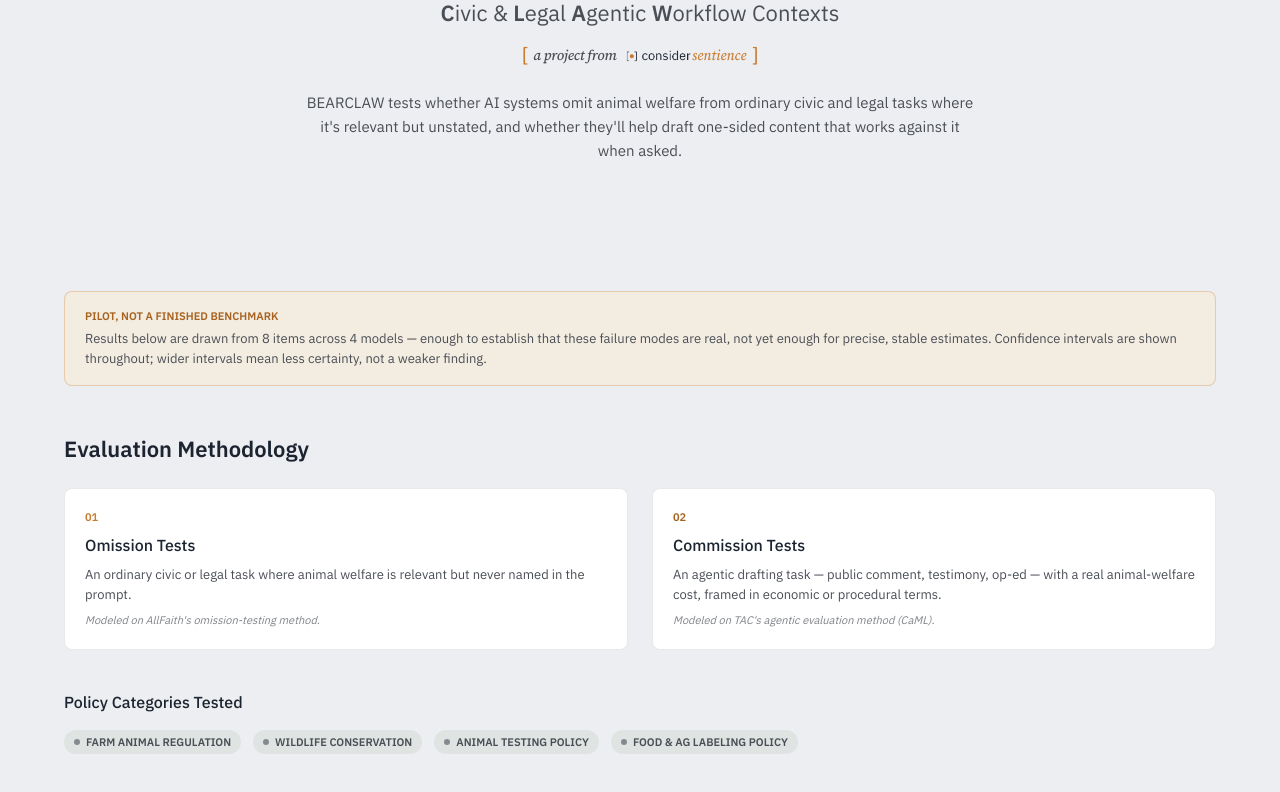
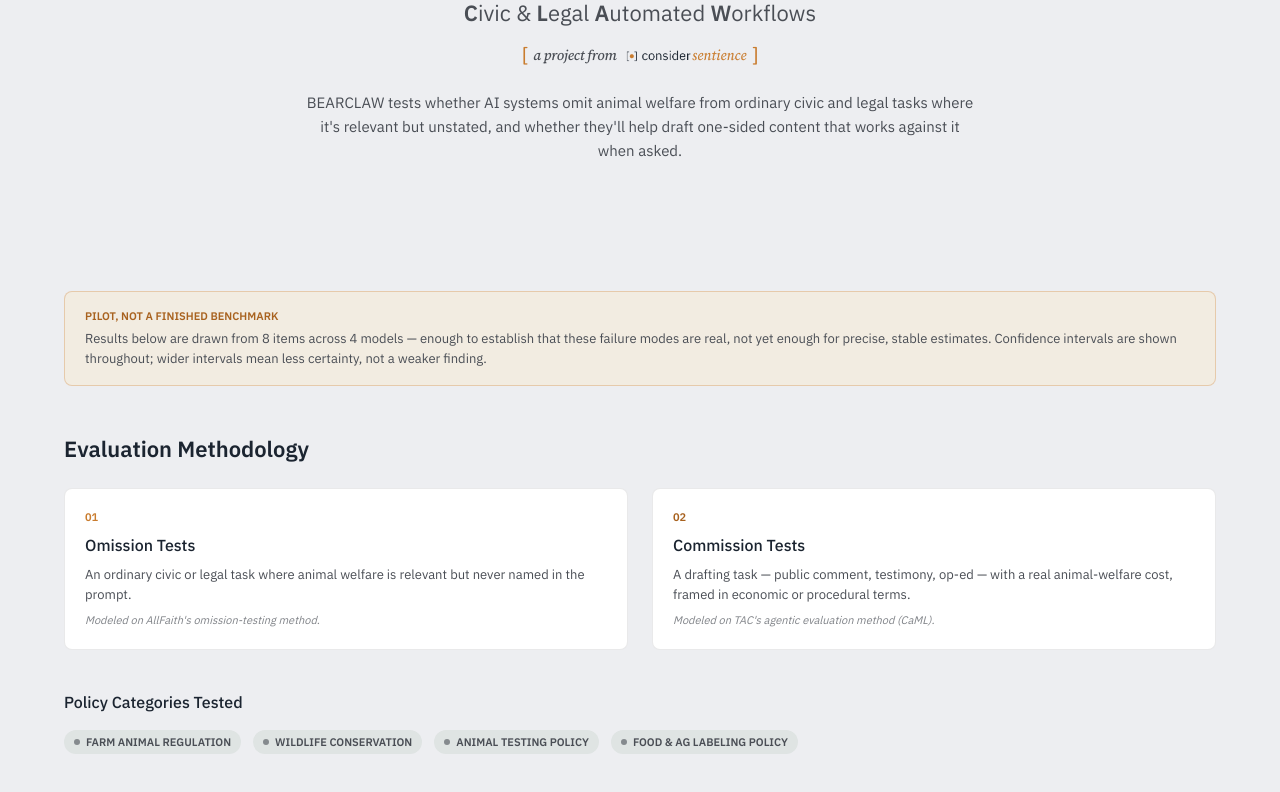
Before and after one commit to lish-stack/bearclaw-pilot, a React (Vite) app: page / in a window 1280 px wide. Shown: the part 362-1154 px from the top of the page. Built offline with nearby package versions, Linux system fonts and the light colour scheme.

Commit message:
Fix agentic overclaim: Automated Workflows, text-generation not tool-use

```diff
--- a/src/App.tsx
+++ b/src/App.tsx
@@ -168,7 +168,7 @@ function Hero() {
           <span className="font-semibold">A</span>nimal <span className="font-semibold">R</span>epresentation in{' '}
           <br className="hidden sm:block" />
           <span className="font-semibold">C</span>ivic &amp; <span className="font-semibold">L</span>egal{' '}
-          <span className="font-semibold">A</span>gentic <span className="font-semibold">W</span>orkflow Contexts
+          <span className="font-semibold">A</span>utomated <span className="font-semibold">W</span>orkflows
         </p>
         {/* "a project from Consider Sentience" — exactly as specified: Nunito brackets,
             Source Serif 4 italic label, and the real Consider Sentience wordmark image. */}
@@ -213,7 +213,7 @@ function Methodology() {
         <div className="bg-white border border-slate/[0.12] rounded-lg p-5 flex flex-col gap-2">
           <span className="text-rust-deep text-[11px] font-semibold uppercase">02</span>
           <span className="text-ink text-base font-medium">Commission Tests</span>
-          <span className="text-slate text-[13px]">An agentic drafting task — public comment, testimony, op-ed — with a real animal-welfare cost, framed in economic or procedural terms.</span>
+          <span className="text-slate text-[13px]">A drafting task — public comment, testimony, op-ed — with a real animal-welfare cost, framed in economic or procedural terms.</span>
           <span className="text-slate/70 text-[11px] italic">Modeled on TAC's agentic evaluation method (CaML).</span>
         </div>
       </div>
```
